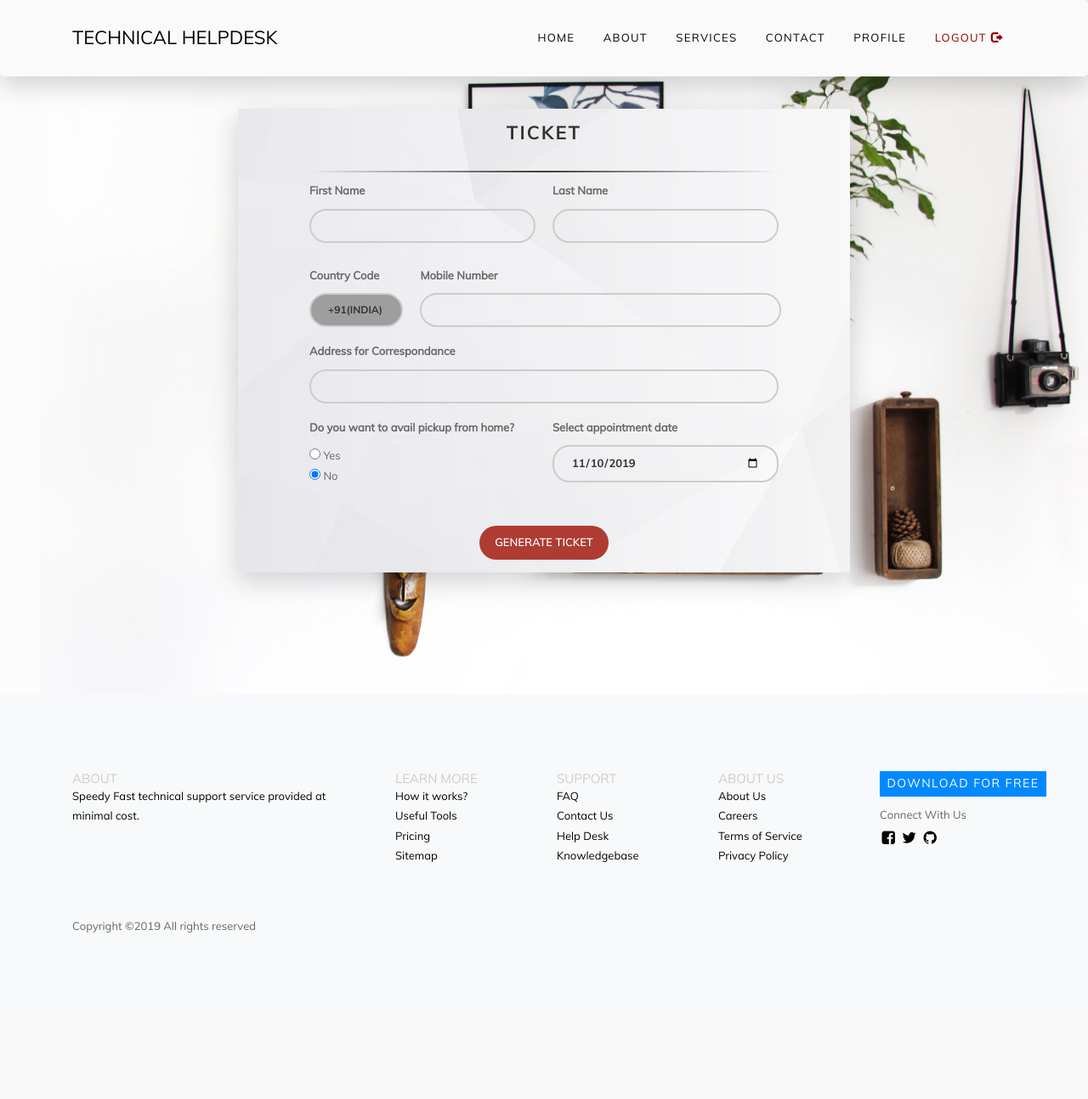
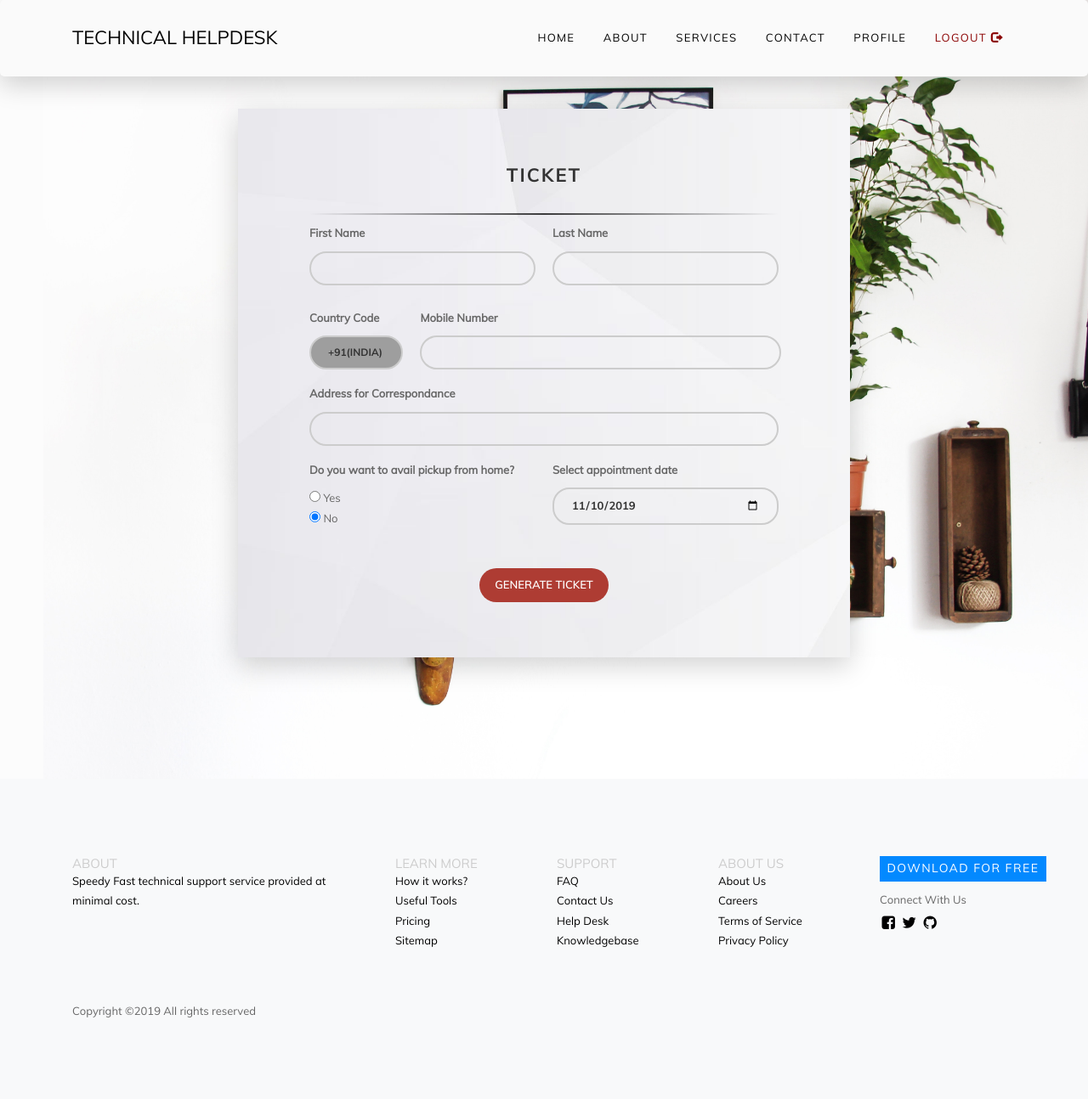
Before and after one commit to manabsaha/TechnicalHelpdesk, a Flask app: page /ticket/ in a window 1280 px wide. Shown: the whole page at 85% size. Before the commit the page ends 1098 px from the top, so only its background shows below. Run offline with Flask 2, Linux system fonts and the light colour scheme; the visitor is signed in with stand-in values (Sample User, id 1); data that the repository does not hold is empty; some libraries are stand-ins or nearby versions; some web fonts are replaced; grey boxes are pictures that could not be loaded.

Commit message:
form margins

```diff
--- a/templates/forms/ticket.html
+++ b/templates/forms/ticket.html
@@ -60,8 +60,8 @@ border: 2px solid #ccc;
 
 
 
-        <form action="" method="post" >
-            <h3>Ticket</h3>
+        <form action="" method="post" style="padding-bottom:50px;" >
+            <h3  style="padding-top:50px;">Ticket</h3>
             <hr>
             <div class="form-group">
                 <div class="form-wrapper">
@@ -106,7 +106,7 @@ border: 2px solid #ccc;
                 <input type="date" value={{date}} min={{date}} name="date">
             </div>
             </div>
-            <button>Generate Ticket</button>
+            <button >Generate Ticket</button>
         </form>
     </div>
 </div>
```
